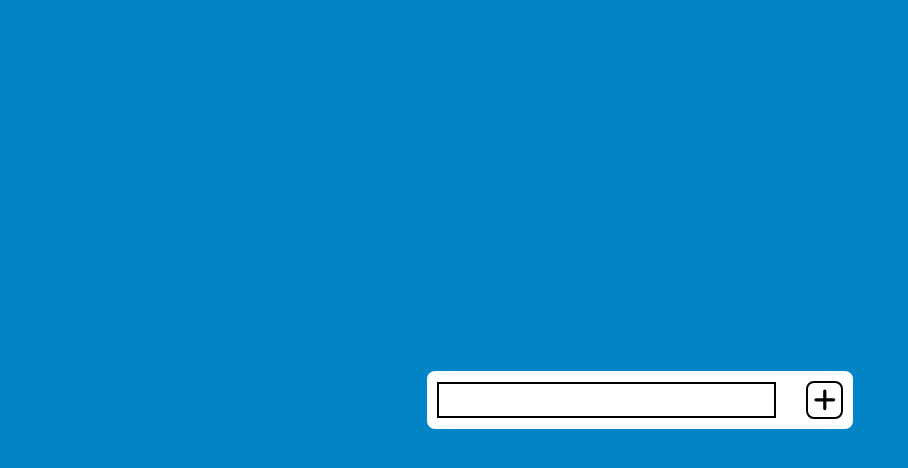
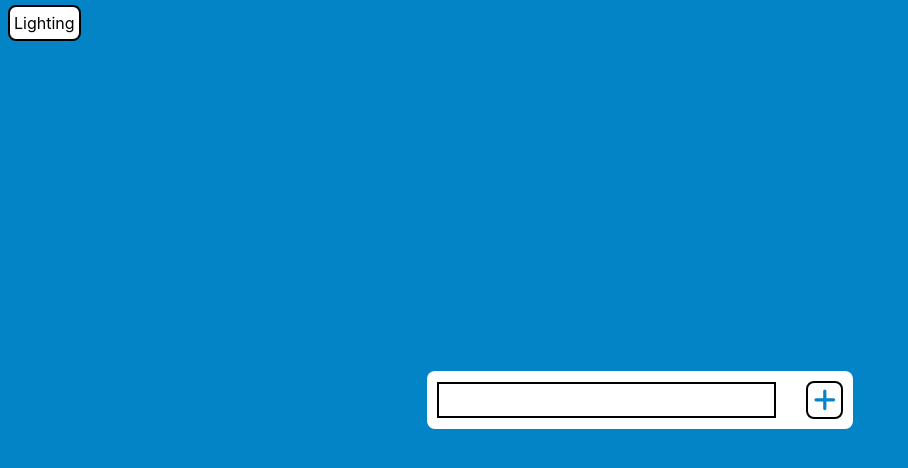
Before and after one commit to user1896/react-to-do-list, a React (Create React App) app: page / in a window 1280 px wide. Shown: the top 468 px of the page, without its empty margins (0-908 px from the left). Built offline with nearby package versions, Linux system fonts and the light colour scheme.

Commit message:
Add a button to switch between dark and light mode

```diff
--- a/src/App.js
+++ b/src/App.js
@@ -1,11 +1,44 @@
-import MainContainer from "./components/MainContainer";
-import { StyledAppDiv } from "./App.styles";
+import { useState } from "react";
+import MainWrapper from "./components/MainWrapper";
+import Button from "./components/button/Button";
+import { StyledAppDiv, StyledButtonDiv } from "./App.styles";
+import { ThemeProvider } from "styled-components";
+import { themeContext } from "./context/themeContext";
 
 function App() {
+  const [lighting, setLighting] = useState(false)
+  const myTheme = {
+    lighting,
+    color1: "rgb(255 255 255)",
+    color2: "rgb(0 0 0)",
+    color3: "rgb(2 132 199)"
+  }
+  function handleButtonClick(){
+    setLighting( !lighting )
+  }
+  console.log(lighting)
+
   return (
-    <StyledAppDiv>
-      <MainContainer />
-    </StyledAppDiv>
+    <ThemeProvider theme={myTheme} >
+
+      <StyledButtonDiv>
+        <Button
+          onclick={handleButtonClick}
+          hoverBackground={ lighting ? myTheme.color3 : myTheme.color1 }// this is wrong(hvbg)
+          bgLight={myTheme.color3}
+          bgDark={myTheme.color1}
+        >
+          Lighting
+        </Button>
+      </StyledButtonDiv>
+
+      <themeContext.Provider value={myTheme} >
+        <StyledAppDiv>
+          <MainWrapper />
+        </StyledAppDiv>
+      </themeContext.Provider>
+
+    </ThemeProvider>
   );
 }
 
--- a/src/App.styles.js
+++ b/src/App.styles.js
@@ -1,9 +1,19 @@
 import { styled } from "styled-components";
 
 export const StyledAppDiv = styled.div`
-	background-color: rgb(2 132 199);
+	background-color: ${ props => props.theme.lighting ? props.theme.color1 : props.theme.color3 };
 	display: flex;
 	justify-content: center;
 	align-items: center;
 	min-height: 100vh;
 `
+
+export const StyledButtonDiv = styled.div`
+	position: absolute;
+	top: 0.3rem;
+	left: 0.5rem;
+	transition: transform 200ms;
+	&:hover{
+		transform: scale(1.1);
+	}
+`
--- a/src/components/MainContainer.js
+++ b/src/components/MainWrapper.js
@@ -1,7 +1,7 @@
 import { ReducerProvider } from "../context/dispatchContext";
 import Main from "./main/Main";
 
-export default function MainContainer(){
+export default function MainWrapper(){
 	return(
 		<ReducerProvider>
 			<Main/>
--- a/src/components/button/Button.js
+++ b/src/components/button/Button.js
@@ -2,10 +2,12 @@ import { StyledButton } from "./Button.styles";
 
 const gg = "red"
 
-export default function Button({children, onclick, inputLenght, hoverBackground}){
+export default function Button({children, onclick, inputLenght, bgHover, bgLight, bgDark}){
 	return(
 		<StyledButton
-			$hoverBackground={hoverBackground}
+			$bgHover={bgHover}
+			$bgLight={bgLight}
+			$bgDark={bgDark}
 			onClick={onclick}
 			disabled={
 				inputLenght === 0
--- a/src/components/button/Button.styles.js
+++ b/src/components/button/Button.styles.js
@@ -1,13 +1,14 @@
 import { styled } from "styled-components";
 
 export const StyledButton = styled.button`
-	background-color: transparent;
+	background-color: ${ props => props.theme.lighting ? props.$bgLight : props.$bgDark };
+	color: ${ props => props.theme.lighting ? props.theme.color1 : props.theme.color2 };
 	border-radius: 0.5rem/* 8px */;
 	border-style: solid;
 	border-color: rgb(0 0 0);
 	border-width: 2px;
 	padding: 0.25rem/* 4px */;
 	&:hover{
-		background-color: ${ props => props.$hoverBackground };
+		background-color: ${ props => props.$bgHover };
 	}
 `
--- a/src/components/inputField/InputField.js
+++ b/src/components/inputField/InputField.js
@@ -5,10 +5,12 @@ import { FaPlus } from "react-icons/fa6";
 import { v4 as uuidv4 } from 'uuid';
 import {useDispatchContext} from "../../context/dispatchContext";
 import { StyledForm, StyledInput } from "./InputField.styles";
+import { useThemeContext } from "../../context/themeContext";
 
 export default function InputField(){
 	const [inputValue, setInputValue] = useState("")
 	const dispatch = useDispatchContext()
+	const myTheme = useThemeContext()
 
 	function handleChange(e){
 		setInputValue(e.target.value)
@@ -40,9 +42,9 @@ export default function InputField(){
 				/>
 
 				<Button
-					inputLenght={inputValue.length} hoverBackground="rgb(254 240 138)"
+					inputLenght={inputValue.length} bgHover="rgb(185 235 255)" bgLight={myTheme.color1}
 				>
-					<FaPlus fontSize="1.6rem"/>
+					<FaPlus fontSize="1.6rem" color={myTheme.color3} />
 				</Button>
 
 			</StyledForm>
--- a/src/components/inputField/InputField.styles.js
+++ b/src/components/inputField/InputField.styles.js
@@ -1,7 +1,7 @@
 import { styled } from "styled-components";
 
 export const StyledForm = styled.form`
-	background-color: rgb(255 255 255);
+	background-color: ${ props => props.theme.lighting ? props.theme.color3 : props.theme.color1 };
 	padding: 0.625rem/* 10px */;
 	border-radius: 0.5rem/* 8px */;
 	display: flex;
--- a/src/components/toDoItem/ToDoItem.js
+++ b/src/components/toDoItem/ToDoItem.js
@@ -4,10 +4,12 @@ import { FaCheck } from "react-icons/fa6";
 import { FaRegTrashCan } from "react-icons/fa6";
 import {useDispatchContext} from "../../context/dispatchContext";
 import { StyledToDo, StyledParagraph, MarginRightDiv } from "./ToDoItem.styles";
+import { useThemeContext } from "../../context/themeContext";
 
 export default function ToDoItem({children, toDoKey}){
 	const [isChecked, setIsChecked] = useState(false)
 	const dispatch = useDispatchContext()
+	const myTheme = useThemeContext()
 
 	function handleCheckClick(){
 		setIsChecked(!isChecked)
@@ -26,12 +28,12 @@ export default function ToDoItem({children, toDoKey}){
 			<StyledParagraph $isChecked={isChecked} >{children}</StyledParagraph>
 
 			<MarginRightDiv >
-				<Button onclick={handleCheckClick} hoverBackground="rgb(217 249 157)">
+				<Button onclick={handleCheckClick} bgHover="rgb(217 249 157)" bgLight={myTheme.color1}>
 					<FaCheck fontSize="1.4rem" color="green"/>
 				</Button>
 			</MarginRightDiv>
 
-			<Button onclick={handleDeleteClick} hoverBackground="rgb(254 205 211)">
+			<Button onclick={handleDeleteClick} bgHover="rgb(254 205 211)" bgLight={myTheme.color1}>
 				<FaRegTrashCan fontSize="1.4rem" color="red"/>
 			</Button>
 
--- a/src/components/toDoItem/ToDoItem.styles.js
+++ b/src/components/toDoItem/ToDoItem.styles.js
@@ -1,7 +1,7 @@
 import { styled } from "styled-components";
 
 export const StyledToDo = styled.div`
-	background-color: rgb(255 255 255);
+	background-color: ${ props => props.theme.lighting ? props.theme.color3 : props.theme.color1 };
 	display: flex;
 	flex-direction: row;
 	align-items: center;
@@ -11,6 +11,7 @@ export const StyledToDo = styled.div`
 `
 
 export const StyledParagraph = styled.p`
+	color: ${ props => props.theme.lighting ? props.theme.color1 : props.theme.color2 };
 	flex-basis: 80%;
   margin-right: auto;
 	overflow: hidden;
--- /dev/null
+++ b/src/context/themeContext.js
@@ -0,0 +1,7 @@
+import { createContext, useContext } from 'react';
+
+export const themeContext = createContext(0);
+
+export function useThemeContext(){
+	return useContext(themeContext)
+}
```
